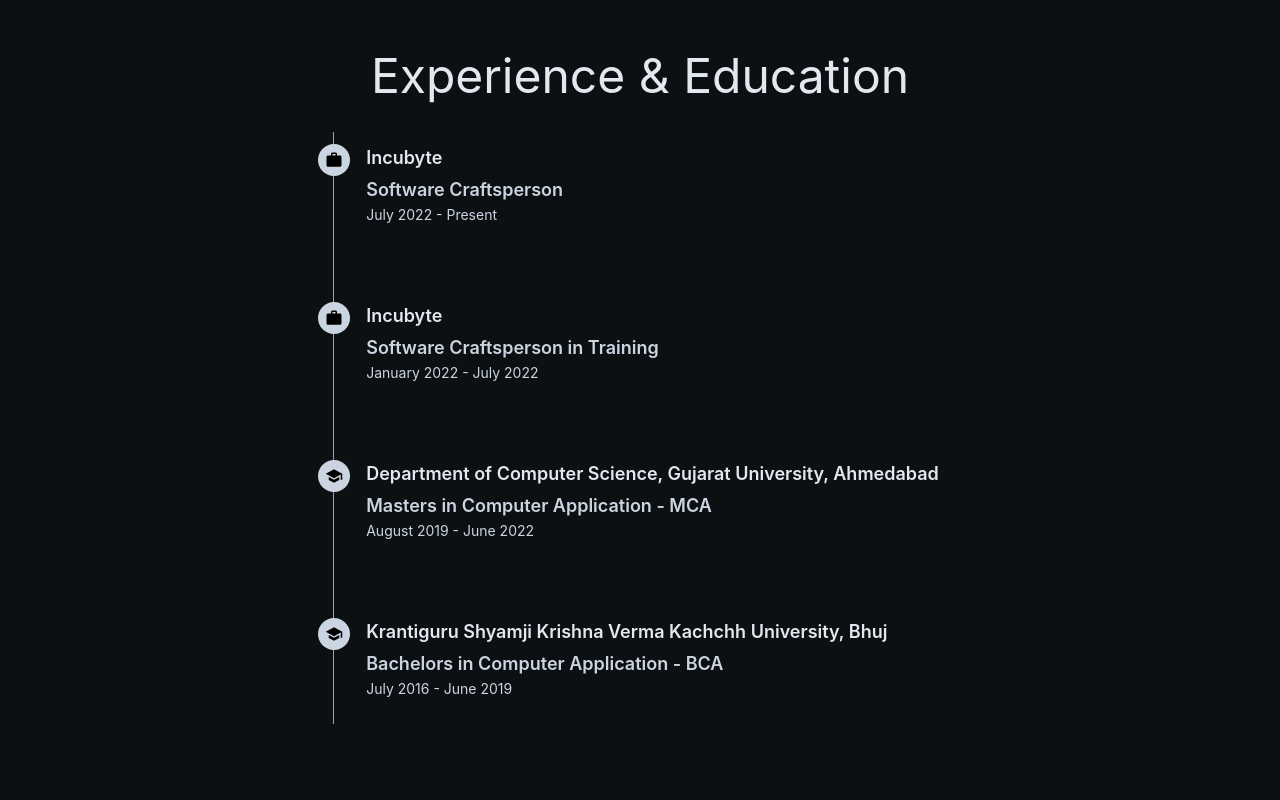
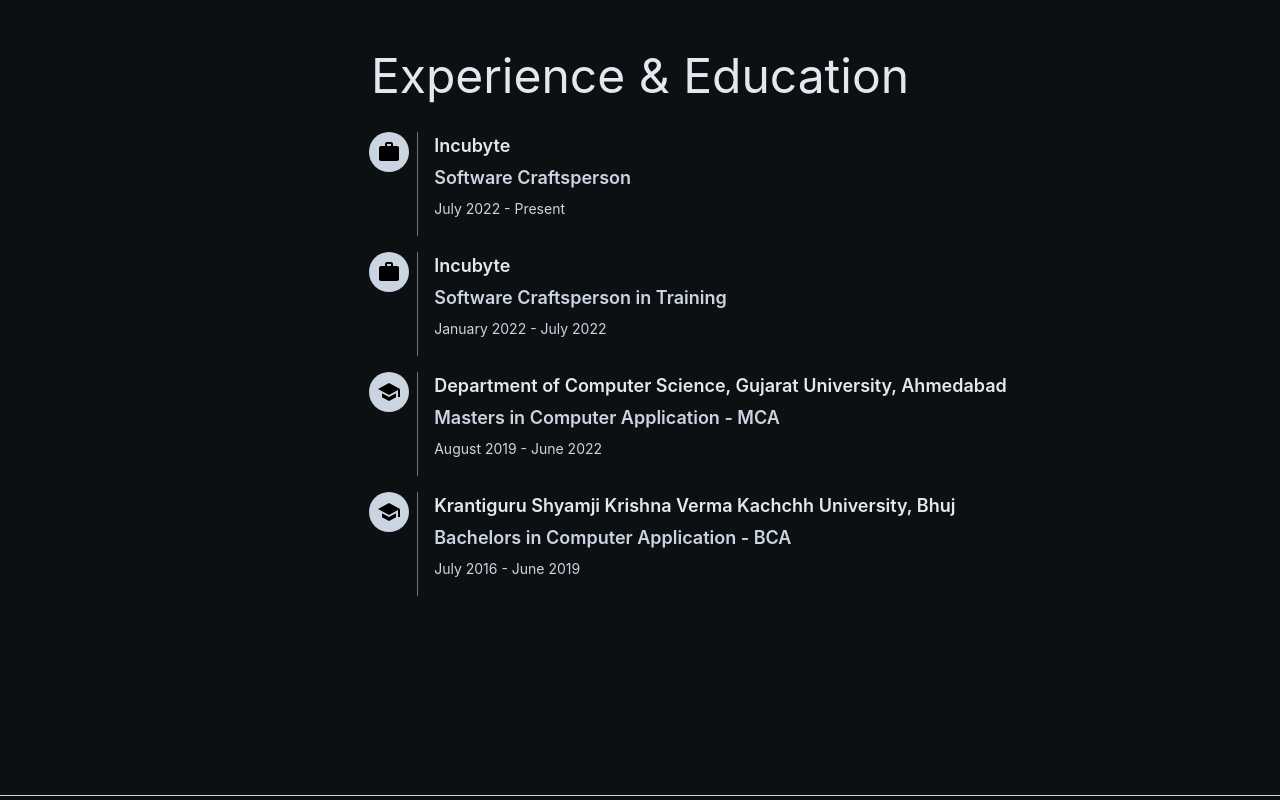
Before and after one commit to niravchavda99/niravchavda99.github.io, a React (Create React App) app: page / in a window 1280 px wide. Shown: the part 860-1660 px from the top of the page. Built offline with nearby package versions, Linux system fonts and the light colour scheme.

Commit message:
ENH: Update experience and education UI

```diff
--- a/src/app/experience/Experience.scss
+++ b/src/app/experience/Experience.scss
@@ -6,7 +6,7 @@
 }
 
 .jobs-container {
-  @apply relative border-l border-gray-700;
+  @apply xl:ml-24 lg:ml-24 md:ml-24 sm:ml-24;
 }
 
 .experience-header {
@@ -24,10 +24,6 @@
     @apply bg-dark border-b-slate-300;
   }
 
-  .jobs-container {
-    @apply border-l-slate-400;
-  }
-
   .experience-header {
     @apply text-slate-200;
   }
--- a/src/app/experience/Experience.tsx
+++ b/src/app/experience/Experience.tsx
@@ -7,10 +7,8 @@ const Experience = () => {
   return <div id={'experience'}>
     <div className="experience-header">Experience & Education</div>
     <div className={'flex flex-col justify-center items-center'}>
-      <div className={'w-max'}>
-        <div className="jobs-container">
-          {jobs.map((job, index) => <Job key={`job${index}`} profile={job}/>)}
-        </div>
+      <div className="jobs-container">
+        {jobs.map((job, index) => <Job key={`job${index}`} profile={job}/>)}
       </div>
     </div>
   </div>;
--- a/src/app/experience/job/Job.scss
+++ b/src/app/experience/job/Job.scss
@@ -1,11 +1,17 @@
 @import "src/app/common/Common.scss";
 
-.job-container {
-  @apply mb-10 ml-6 text-left py-3 px-2;
+.job-icon-container {
+  @apply flex items-center justify-center rounded-full bg-violet-300 w-10 h-10;
+  min-width: 2.5rem;
+  min-height: 2.5rem;
 }
 
-.job-icon-container {
-  @apply flex absolute -left-4 justify-center items-center w-8 h-8 rounded-full;
+.border-l-1 {
+  border-left-width: 1px;
+}
+
+.job-info-container {
+  @apply ml-2 pl-4 mb-4 border-l-1;
 }
 
 .organization-name {
@@ -17,11 +23,11 @@
 }
 
 .achievements {
-  @apply mb-4 text-base font-normal text-gray-500 text-gray-400;
+  @apply mb-4 text-base font-normal text-gray-500;
 }
 
 .dates {
-  @apply block mb-2 text-sm font-normal leading-none text-gray-400 text-gray-500;
+  @apply mb-2 text-sm text-gray-500;
 }
 
 .light {
@@ -29,8 +35,12 @@
     @apply bg-violet-300;
   }
 
+  .job-info-container {
+    @apply border-l-violet-300/50;
+  }
+
   .job-icon {
-      @apply text-black;
+    @apply text-black;
   }
 
   .designation {
@@ -45,6 +55,10 @@
 .dark {
   .job-icon-container {
     @apply bg-slate-300;
+  }
+
+  .job-info-container {
+    @apply border-l-slate-300/50;
   }
 
   .job-icon {
--- a/src/app/experience/job/Job.tsx
+++ b/src/app/experience/job/Job.tsx
@@ -7,24 +7,41 @@ type JobProps = {
   profile: Profile
 };
 
+const iconSize = 24;
+
 const Job = ({profile}: JobProps) => {
   const isJobProfile: boolean = profile?.type === 'job';
   const {organizationName, dateStarted, dateEnded} = profile;
 
   return (
-      <div className="job-container">
-        <span className="job-icon-container">
-          {isJobProfile ?
-              <MdWork className='job-icon' size={18}/> :
-              <MdSchool className='job-icon' size={18}/>
-          }
-        </span>
-        <span className="organization-name">{organizationName}</span>
-        <span
-            className="designation">{isJobProfile ? (profile as JobProfile)?.designation : (profile as EducationProfile)?.degree}</span>
-        <time className="dates">{`${dateStarted} - ${dateEnded.toString()}`}</time>
-        <p className="achievements"></p>
+      <div className={"flex flex-row text-left"}>
+        <div className={'job-icon-container'}>
+          {isJobProfile ? <MdWork size={iconSize}/> : <MdSchool size={iconSize}/>}
+        </div>
+        <div className={"job-info-container"}>
+          <span className="organization-name">{organizationName}</span>
+          <span className="designation">
+            {isJobProfile ?
+                (profile as JobProfile)?.designation :
+                (profile as EducationProfile)?.degree}
+          </span>
+          <span className="dates">{`${dateStarted} - ${dateEnded.toString()}`}</span>
+          <p className="achievements"></p>
+        </div>
       </div>
+      // <div className="job-container">
+      //   <span className="job-icon-container">
+      //     {isJobProfile ?
+      //         <MdWork className='job-icon' size={18}/> :
+      //         <MdSchool className='job-icon' size={18}/>
+      //     }
+      //   </span>
+      //   <span className="organization-name">{organizationName}</span>
+      //   <span
+      //       className="designation">{isJobProfile ? (profile as JobProfile)?.designation : (profile as EducationProfile)?.degree}</span>
+      //   <time className="dates">{`${dateStarted} - ${dateEnded.toString()}`}</time>
+      //   <p className="achievements"></p>
+      // </div>
   );
 };
 
--- a/src/app/footer/Footer.tsx
+++ b/src/app/footer/Footer.tsx
@@ -3,6 +3,8 @@ import "./Footer.scss";
 
 const Footer = () => {
   const iconSize = 1.5;
+  const year = new Date().getFullYear();
+
   return (
     <div className={"footer"}>
       <div className="themed-text py-1">
@@ -21,7 +23,7 @@ const Footer = () => {
           size={iconSize}
         />
       </div>
-      <div className={"footer-text pb-1"}>© 2022</div>
+      <div className={"footer-text pb-1"}>© {year}</div>
     </div>
   );
 };
```
